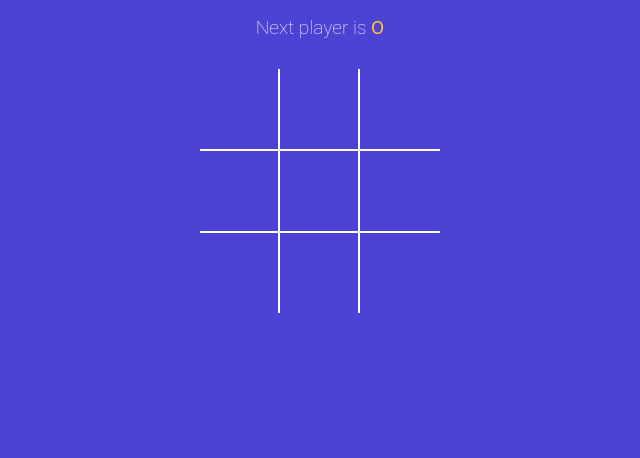
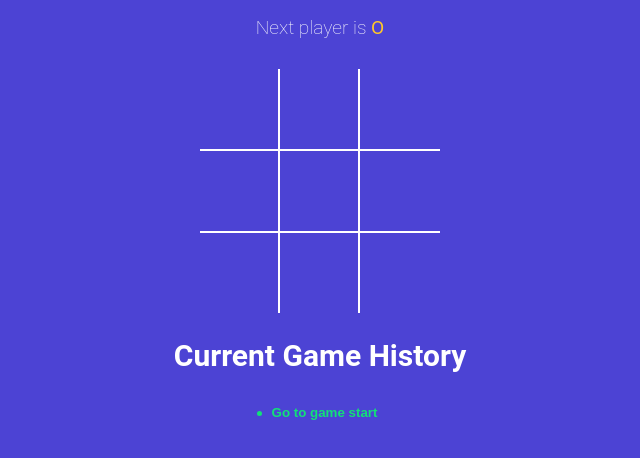
Before and after one commit to manu-saini94/Tic-tac-toe-vite, a React (Vite) app: page / in a window 1280 px wide. Shown: the top 458 px of the page, without its empty margins (320-960 px from the left). Built offline with nearby package versions, Linux system fonts and the light colour scheme.

Commit message:
game history implemented

```diff
--- a/src/App.jsx
+++ b/src/App.jsx
@@ -6,22 +6,28 @@ import { calculateWinner } from './winner';
 import StatusMessage from './components/StatusMessage';
 import History from './components/History';
 
+const NEW_GAME = [{squares:[null,null,null,null,null,null,null,null,null],isNext:false}];
 
 function App()  {
-  const [history, setHistory] = useState([{squares:[null,null,null,null,null,null,null,null,null],isNext:false}]);
+  const [history, setHistory] = useState(NEW_GAME);
 
 
   const [currentMove,setCurrentMove] = useState(0);
   const gamingBoard = history[currentMove];
 
-
+console.log(gamingBoard,"gamingBoard")
   const winner = calculateWinner(gamingBoard.squares);
   console.log(history,currentMove);
 
   const handleSquareClick = clickedPosition => {
+
     if (gamingBoard.squares[clickedPosition] || winner) return;
     setHistory(currentHistory => {
-      const lastGamingState = history[history.length - 1];
+
+      const isTraversing = currentMove + 1 !== currentHistory.length
+
+      const lastGamingState = isTraversing ? currentHistory[currentMove] : currentHistory[history.length - 1];
+
       const nextSquaresState = lastGamingState.squares.map(
         (squareValue, position) => {
           if (clickedPosition === position)
@@ -29,7 +35,9 @@ function App()  {
           return squareValue;
         }
       );
-      return currentHistory.concat({
+
+      const base = isTraversing ? currentHistory.slice(0,currentHistory.indexOf(lastGamingState)+1) : currentHistory;
+      return base.concat({
         squares: nextSquaresState,
         isNext: !lastGamingState.isNext,
       });
@@ -46,6 +54,7 @@ function App()  {
     <div className="app">
     <StatusMessage winner={winner} gamingBoard={gamingBoard} />
      <Board squares={gamingBoard.squares} handleSquareClick={handleSquareClick}/>
+     <h2>Current Game History</h2>
      <History history={history} currentMove={currentMove}  moveTo={moveTo} />
     </div>
   );
--- a/src/components/History.jsx
+++ b/src/components/History.jsx
@@ -3,7 +3,7 @@ return (
     <div className="history-wrapper">
         <ul className="history">
             {history.map((abc,index) => {
-                <li key={index}>
+               return  <li key={index}>
                   <button type="button" className={`btn-move ${currentMove === index ? 'active' : '' }`} onClick={() => moveTo(index)}
                   >
                     {index === 0 ? 'Go to game start' : `Go to move ${index}`}
```
